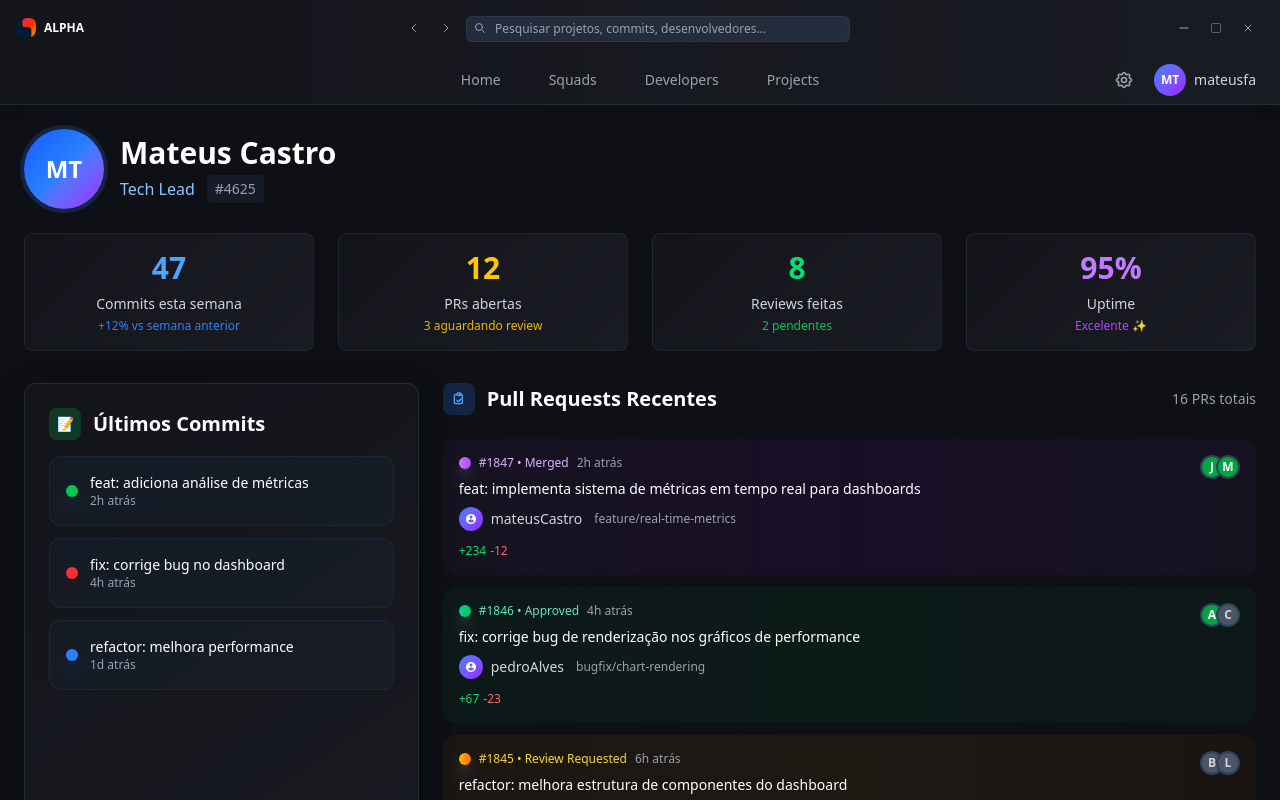
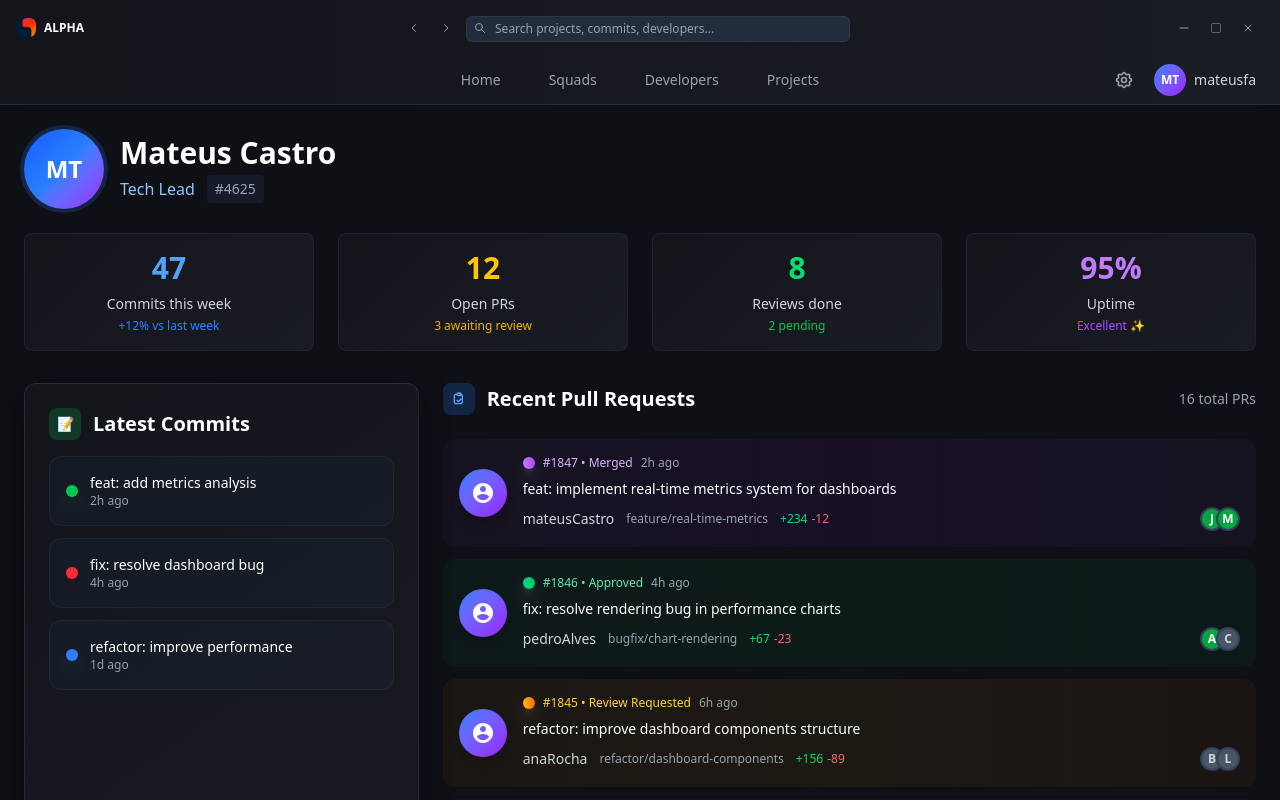
Before and after one commit to mateuscastro5/alpha-insights, a React (Vite) app: page / in a window 1280 px wide. Built offline with nearby package versions, Linux system fonts and the light colour scheme.

Commit message:
feat: update commit and PR titles, timestamps, and UI text to English

```diff
--- a/src/ui/components/dashboard/CommitsPanel.tsx
+++ b/src/ui/components/dashboard/CommitsPanel.tsx
@@ -10,9 +10,9 @@ interface CommitsPanelProps {
 
 const CommitsPanel = ({
   commits = [
-    { msg: "feat: adiciona análise de métricas", time: "2h atrás", type: "feature" },
-    { msg: "fix: corrige bug no dashboard", time: "4h atrás", type: "bugfix" },
-    { msg: "refactor: melhora performance", time: "1d atrás", type: "refactor" },
+    { msg: "feat: add metrics analysis", time: "2h ago", type: "feature" },
+    { msg: "fix: resolve dashboard bug", time: "4h ago", type: "bugfix" },
+    { msg: "refactor: improve performance", time: "1d ago", type: "refactor" },
   ]
 }: CommitsPanelProps) => {
   return (
@@ -21,7 +21,7 @@ const CommitsPanel = ({
         <div className="w-8 h-8 bg-green-500/20 rounded-lg flex items-center justify-center">
           <span className="text-green-400 text-sm">📝</span>
         </div>
-        <h2 className="text-xl font-semibold text-white">Últimos Commits</h2>
+        <h2 className="text-xl font-semibold text-white">Latest Commits</h2>
       </div>
       <div className="space-y-3">
         {commits.map((commit, i) => (
--- a/src/ui/components/dashboard/PRCard.tsx
+++ b/src/ui/components/dashboard/PRCard.tsx
@@ -123,8 +123,16 @@ const PRCard = ({
     >
       <div className="absolute inset-0 bg-gradient-to-br from-white/5 via-transparent to-transparent opacity-0 group-hover:opacity-100 transition-opacity duration-700" />
 
-      <div className="relative z-10 flex items-start justify-between">
-        <div className="flex-1">
+      <div className="relative z-10 flex items-center gap-4">
+        <div className="flex-shrink-0">
+          <div className="w-12 h-12 bg-gradient-to-br from-blue-500 to-purple-600 rounded-full flex items-center justify-center group-hover:scale-110 transition-transform duration-300 shadow-lg">
+            <svg className="w-6 h-6 text-white" fill="currentColor" viewBox="0 0 24 24">
+              <path d="M12 2C6.48 2 2 6.48 2 12s4.48 10 10 10 10-4.48 10-10S17.52 2 12 2zm0 3c1.66 0 3 1.34 3 3s-1.34 3-3 3-3-1.34-3-3 1.34-3 3-3zm0 14.2c-2.5 0-4.71-1.28-6-3.22.03-1.99 4-3.08 6-3.08 1.99 0 5.97 1.09 6 3.08-1.29 1.94-3.5 3.22-6 3.22z"/>
+            </svg>
+          </div>
+        </div>
+
+        <div className="flex-1 min-w-0">
           <div className="flex items-center gap-2 mb-2">
             <div className={`w-3 h-3 rounded-full ${statusColors.indicator} shadow-lg shadow-current/50 group-hover:animate-pulse`} />
             <span className={`text-xs font-medium ${statusColors.text} group-hover:text-opacity-90 transition-all duration-300`}>
@@ -137,29 +145,18 @@ const PRCard = ({
             {title}
           </h3>
 
-          <div className="flex items-center gap-3 mb-3">
-            <div className="flex items-center gap-2">
-              <div className="w-6 h-6 bg-gradient-to-br from-blue-500 to-purple-600 rounded-full flex items-center justify-center group-hover:scale-110 transition-transform duration-300">
-                <svg className="w-3 h-3 text-white" fill="currentColor" viewBox="0 0 24 24">
-                  <path d="M12 2C6.48 2 2 6.48 2 12s4.48 10 10 10 10-4.48 10-10S17.52 2 12 2zm0 3c1.66 0 3 1.34 3 3s-1.34 3-3 3-3-1.34-3-3 1.34-3 3-3zm0 14.2c-2.5 0-4.71-1.28-6-3.22.03-1.99 4-3.08 6-3.08 1.99 0 5.97 1.09 6 3.08-1.29 1.94-3.5 3.22-6 3.22z"/>
-                </svg>
-              </div>
+          <div className="flex items-center justify-between">
+            <div className="flex items-center gap-3">
               <span className="text-sm text-gray-300 group-hover:text-gray-200 transition-colors duration-300">{author.name}</span>
-            </div>
               <div className="text-xs text-gray-400 group-hover:text-gray-300 transition-colors duration-300">
                 {branch}
               </div>
-          </div>
-
-          <div className="flex items-center gap-4 text-xs">
-            <div className="flex items-center gap-1">
+              <div className="flex items-center gap-1 text-xs">
                 <span className="text-green-400">+{additions}</span>
                 <span className="text-red-400">-{deletions}</span>
               </div>
             </div>
-        </div>
 
-        <div className="flex flex-col items-end gap-2">
             <div className="flex -space-x-2">
               {reviewers.slice(0, 3).map((reviewer, index) => (
                 <div
@@ -183,6 +180,7 @@ const PRCard = ({
           </div>
         </div>
       </div>
+    </div>
   );
 };
 
--- a/src/ui/components/dashboard/PRsPanel.tsx
+++ b/src/ui/components/dashboard/PRsPanel.tsx
@@ -24,14 +24,14 @@ const PRsPanel = () => {
   const [currentPage, setCurrentPage] = useState(1);
   const itemsPerPage = 6;
 
-  // Mock data - simulando 20 PRs
+  // Mock data - simulating 20 PRs
   const mockPRs: PRData[] = [
     {
       id: 1847,
-      title: "feat: implementa sistema de métricas em tempo real para dashboards",
+      title: "feat: implement real-time metrics system for dashboards",
       author: { name: "mateusCastro" },
       status: "merged",
-      createdAt: "2h atrás",
+      createdAt: "2h ago",
       branch: "feature/real-time-metrics",
       additions: 234,
       deletions: 12,
@@ -42,10 +42,10 @@ const PRsPanel = () => {
     },
     {
       id: 1846,
-      title: "fix: corrige bug de renderização nos gráficos de performance",
+      title: "fix: resolve rendering bug in performance charts",
       author: { name: "pedroAlves" },
       status: "approved",
-      createdAt: "4h atrás",
+      createdAt: "4h ago",
       branch: "bugfix/chart-rendering",
       additions: 67,
       deletions: 23,
@@ -56,10 +56,10 @@ const PRsPanel = () => {
     },
     {
       id: 1845,
-      title: "refactor: melhora estrutura de componentes do dashboard",
+      title: "refactor: improve dashboard components structure",
       author: { name: "anaRocha" },
       status: "review_requested",
-      createdAt: "6h atrás",
+      createdAt: "6h ago",
       branch: "refactor/dashboard-components",
       additions: 156,
       deletions: 89,
@@ -70,10 +70,10 @@ const PRsPanel = () => {
     },
     {
       id: 1844,
-      title: "feat: adiciona autenticação com OAuth2 e JWT",
+      title: "feat: add OAuth2 and JWT authentication",
       author: { name: "carlosOliveira" },
       status: "changes_requested",
-      createdAt: "8h atrás",
+      createdAt: "8h ago",
       branch: "feature/oauth-authentication",
       additions: 445,
       deletions: 78,
@@ -84,10 +84,10 @@ const PRsPanel = () => {
     },
     {
       id: 1843,
-      title: "docs: atualiza documentação da API de integração",
+      title: "docs: update integration API documentation",
       author: { name: "lucasSantos" },
       status: "draft",
-      createdAt: "1d atrás",
+      createdAt: "1d ago",
       branch: "docs/api-integration",
       additions: 23,
       deletions: 5,
@@ -95,10 +95,10 @@ const PRsPanel = () => {
     },
     {
       id: 1842,
-      title: "test: adiciona testes unitários para serviços de métricas",
+      title: "test: add unit tests for metrics services",
       author: { name: "mariaFernanda" },
       status: "review_requested",
-      createdAt: "1d atrás",
+      createdAt: "1d ago",
       branch: "test/metrics-services",
       additions: 189,
       deletions: 12,
@@ -108,10 +108,10 @@ const PRsPanel = () => {
     },
     {
       id: 1841,
-      title: "feat: implementa cache Redis para otimização de queries",
+      title: "feat: implement Redis cache for query optimization",
       author: { name: "rafaelCosta" },
       status: "merged",
-      createdAt: "2d atrás",
+      createdAt: "2d ago",
       branch: "feature/redis-cache",
       additions: 312,
       deletions: 45,
@@ -122,10 +122,10 @@ const PRsPanel = () => {
     },
     {
       id: 1840,
-      title: "fix: resolve problema de memory leak no worker de processamento",
+      title: "fix: resolve memory leak in processing worker",
       author: { name: "guilhermeRibeiro" },
       status: "approved",
-      createdAt: "2d atrás",
+      createdAt: "2d ago",
       branch: "bugfix/memory-leak-worker",
       additions: 78,
       deletions: 134,
@@ -135,11 +135,11 @@ const PRsPanel = () => {
     }
   ];
 
-  // Duplicar os dados para simular 20 PRs
+  // Duplicate data to simulate 20 PRs
   const allPRs = [...mockPRs, ...mockPRs.map(pr => ({
     ...pr,
     id: pr.id + 1000,
-    createdAt: `${Math.floor(Math.random() * 7) + 1}d atrás`
+    createdAt: `${Math.floor(Math.random() * 7) + 1}d ago`
   }))];
 
   const totalPages = Math.ceil(allPRs.length / itemsPerPage);
@@ -148,7 +148,7 @@ const PRsPanel = () => {
 
   const handlePRClick = (pr: PRData) => {
     console.log('PR clicked:', pr);
-    // TODO: Abrir modal ou navegar para detalhes da PR
+    // TODO: Open modal or navigate to PR details
   };
 
   return (
@@ -161,11 +161,11 @@ const PRsPanel = () => {
               <path strokeLinecap="round" strokeLinejoin="round" strokeWidth={2} d="M9 5H7a2 2 0 00-2 2v10a2 2 0 002 2h8a2 2 0 002-2V7a2 2 0 00-2-2h-2M9 5a2 2 0 002 2h2a2 2 0 002-2M9 5a2 2 0 012-2h2a2 2 0 012 2m-6 9l2 2 4-4" />
             </svg>
           </div>
-          <h2 className="text-xl font-semibold text-white">Pull Requests Recentes</h2>
+          <h2 className="text-xl font-semibold text-white">Recent Pull Requests</h2>
         </div>
 
         <div className="text-sm text-gray-400">
-          {allPRs.length} PRs totais
+          {allPRs.length} total PRs
         </div>
       </div>
 
@@ -180,10 +180,9 @@ const PRsPanel = () => {
         ))}
       </div>
 
-      {/* Paginação */}
       <div className="flex items-center justify-between pt-4 border-t border-slate-700/30">
         <div className="text-sm text-gray-400">
-          Página {currentPage} de {totalPages} • {currentPRs.length} de {allPRs.length} PRs
+          Page {currentPage} of {totalPages} • {currentPRs.length} of {allPRs.length} PRs
         </div>
 
         <div className="flex items-center gap-2">
@@ -192,7 +191,7 @@ const PRsPanel = () => {
             disabled={currentPage === 1}
             className="px-3 py-1 text-sm text-gray-400 hover:text-white disabled:opacity-50 disabled:cursor-not-allowed transition-colors"
           >
-            ← Anterior
+            ← Previous
           </button>
 
           <div className="flex items-center gap-1">
@@ -216,7 +215,7 @@ const PRsPanel = () => {
             disabled={currentPage === totalPages}
             className="px-3 py-1 text-sm text-gray-400 hover:text-white disabled:opacity-50 disabled:cursor-not-allowed transition-colors"
           >
-            Próxima →
+            Next →
           </button>
         </div>
       </div>
--- a/src/ui/components/dashboard/PerformancePanel.tsx
+++ b/src/ui/components/dashboard/PerformancePanel.tsx
@@ -10,9 +10,9 @@ interface PerformancePanelProps {
 
 const PerformancePanel = ({
   metrics = [
-    { label: "Produtividade", value: 87, color: "blue" },
-    { label: "Qualidade do Código", value: 94, color: "green" },
-    { label: "Colaboração", value: 76, color: "purple" },
+    { label: "Productivity", value: 87, color: "blue" },
+    { label: "Code Quality", value: 94, color: "green" },
+    { label: "Collaboration", value: 76, color: "purple" },
   ]
 }: PerformancePanelProps) => {
   const colorClasses = {
@@ -39,7 +39,7 @@ const PerformancePanel = ({
         <div className="w-8 h-8 bg-blue-500/20 rounded-lg flex items-center justify-center">
           <span className="text-blue-400 text-sm">📊</span>
         </div>
-        <h2 className="text-xl font-semibold text-white">Performance Semanal</h2>
+        <h2 className="text-xl font-semibold text-white">Weekly Performance</h2>
       </div>
       <div className="space-y-6">
         {metrics.map((metric, i) => (
--- a/src/ui/components/layout/TitleBar/SearchBar.tsx
+++ b/src/ui/components/layout/TitleBar/SearchBar.tsx
@@ -4,7 +4,7 @@ interface SearchBarProps {
 }
 
 const SearchBar = ({
-  placeholder = "Pesquisar projetos, commits, desenvolvedores...",
+  placeholder = "Search projects, commits, developers...",
   onSearch
 }: SearchBarProps) => {
   return (
--- a/src/ui/components/layout/TitleBar/index.tsx
+++ b/src/ui/components/layout/TitleBar/index.tsx
@@ -53,12 +53,12 @@ const TitleBar = () => {
 
   const handleSearch = (query: string) => {
     console.log('Searching for:', query);
-    // TODO: Implementar busca
+    // TODO: Implement search
   };
 
   const handleSettingsClick = () => {
     console.log('Settings clicked');
-    // TODO: Abrir configurações
+    // TODO: Open settings
   };
 
   return (
--- a/src/ui/pages/Dashboard.tsx
+++ b/src/ui/pages/Dashboard.tsx
@@ -17,29 +17,29 @@ const Dashboard: React.FC = () => {
         <div className="grid grid-cols-4 gap-6">
           <MetricCard
             value={47}
-            label="Commits esta semana"
-            subtitle="+12% vs semana anterior"
+            label="Commits this week"
+            subtitle="+12% vs last week"
             color="blue"
             onClick={() => handleMetricClick('commits')}
           />
           <MetricCard
             value={12}
-            label="PRs abertas"
-            subtitle="3 aguardando review"
+            label="Open PRs"
+            subtitle="3 awaiting review"
             color="yellow"
             onClick={() => handleMetricClick('prs')}
           />
           <MetricCard
             value={8}
-            label="Reviews feitas"
-            subtitle="2 pendentes"
+            label="Reviews done"
+            subtitle="2 pending"
             color="green"
             onClick={() => handleMetricClick('reviews')}
           />
           <MetricCard
             value="95%"
             label="Uptime"
-            subtitle="Excelente ✨"
+            subtitle="Excellent ✨"
             color="purple"
             onClick={() => handleMetricClick('uptime')}
           />
```
Lines whose indentation alone changed are shown as unchanged.
